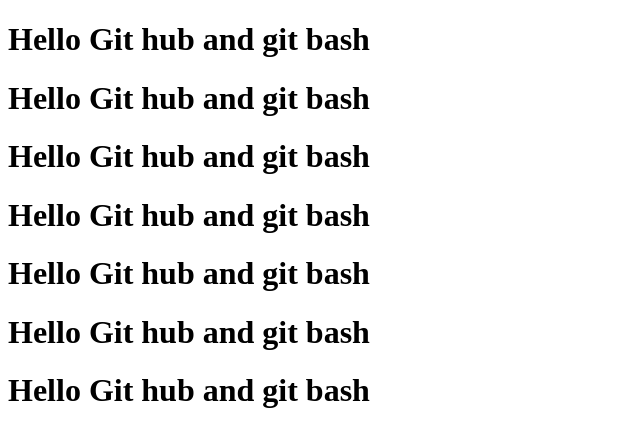
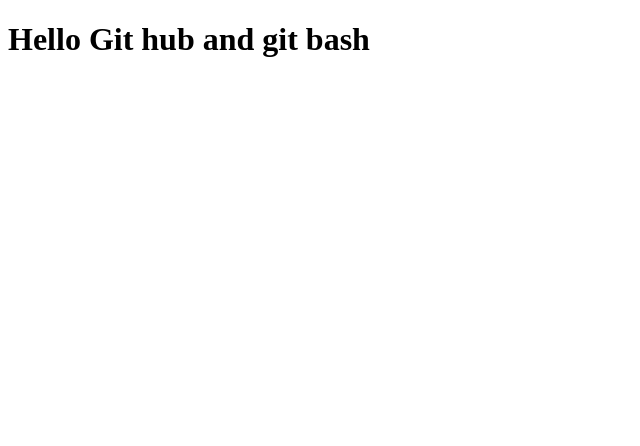
Before and after one commit to developernurhuda/new-project, a plain HTML site: page index.html in a window 1280 px wide. Shown: the whole page, without its empty margins (0-640 px from the left). Drawn offline with Linux system fonts and the light colour scheme.

Commit message:
Update index.html

```diff
--- a/index.html
+++ b/index.html
@@ -9,12 +9,7 @@
 <body>
 
     <h1> Hello Git hub and git bash </h1>
-    <h1> Hello Git hub and git bash </h1>
-    <h1> Hello Git hub and git bash </h1>
-    <h1> Hello Git hub and git bash </h1>
-    <h1> Hello Git hub and git bash </h1>
-    <h1> Hello Git hub and git bash </h1>
-    <h1> Hello Git hub and git bash </h1>
+
 
 </body>
 </html>
```
